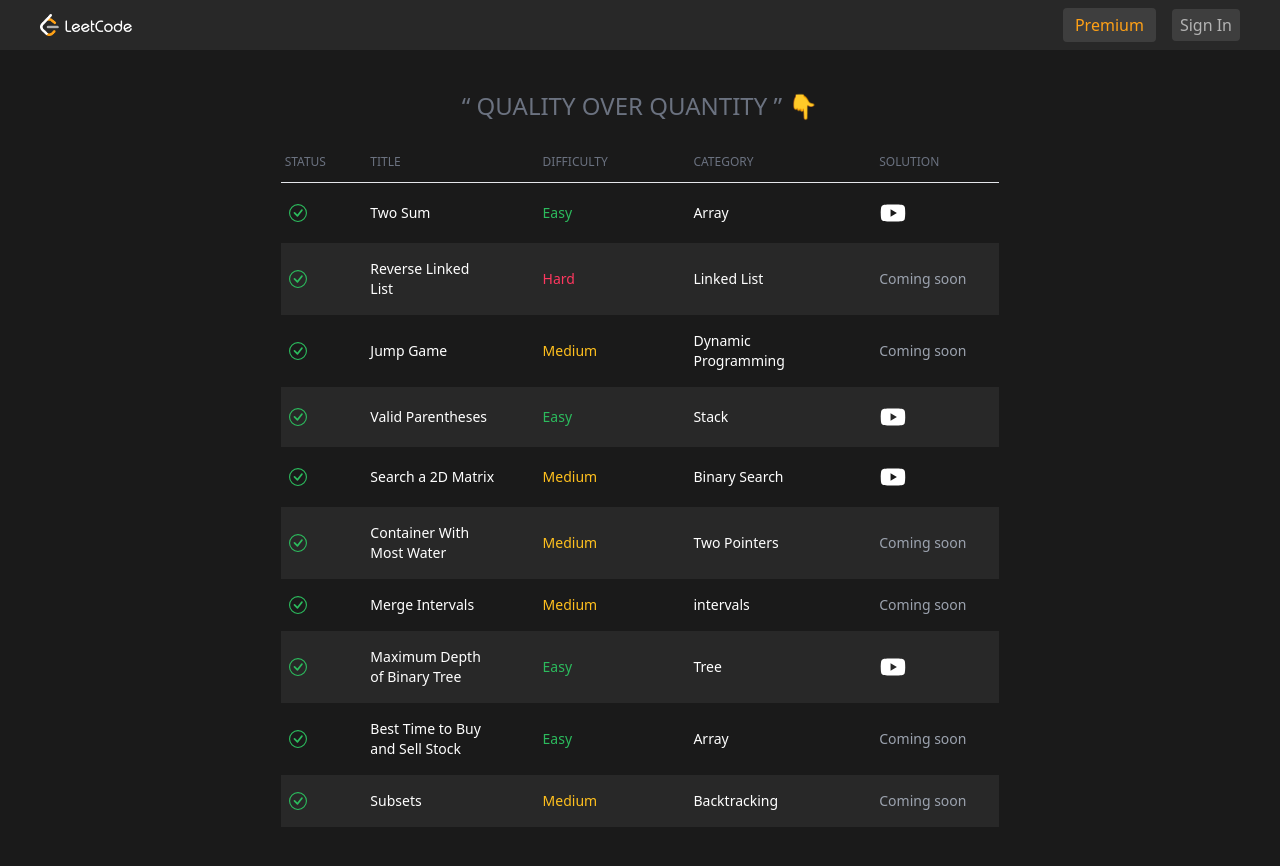
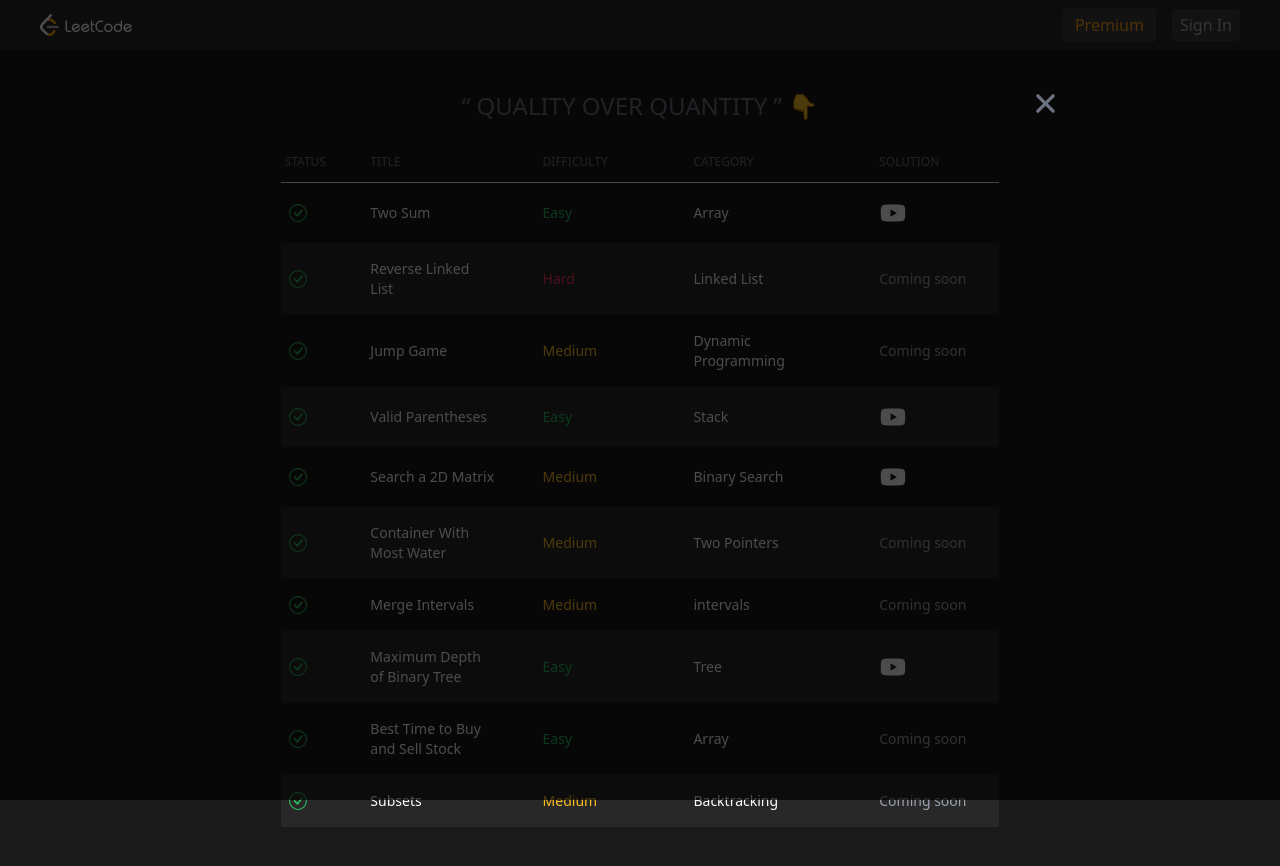
Before and after one commit to abeertech01/leetcode-clone, a Next.js app: page / in a window 1280 px wide. Both pictures are taken after a click on the icon 893 px from the left and 213 px from the top of the page. Built offline with nearby package versions, Linux system fonts and the light colour scheme.

Commit message:
home ui created with youtube problems and youtube modal

```diff
--- a/package.json
+++ b/package.json
@@ -22,6 +22,7 @@
     "react-dom": "18.2.0",
     "react-firebase-hooks": "^5.1.1",
     "react-icons": "^4.10.1",
+    "react-youtube": "^10.1.0",
     "recoil": "^0.7.7",
     "tailwindcss": "3.3.2",
     "typescript": "5.1.6"
--- a/src/components/ProblemsTable/ProblemsTable.tsx
+++ b/src/components/ProblemsTable/ProblemsTable.tsx
@@ -1,13 +1,34 @@
-import React from "react"
+import React, { useEffect, useState } from "react"
 import { problems } from "@/mockProblems/problems"
 import { BsCheckCircle } from "react-icons/bs"
 import { AiFillYoutube } from "react-icons/ai"
 import Link from "next/link"
+import { IoClose } from "react-icons/io5"
+import YouTube from "react-youtube"
 
 type ProblemsTableProps = {}
 
 const ProblemsTable: React.FC<ProblemsTableProps> = () => {
+  const [youtubePlayer, setYouTubePlayer] = useState({
+    isOpen: false,
+    videoId: "",
+  })
+
+  const closeModal = () => {
+    setYouTubePlayer({ isOpen: false, videoId: "" })
+  }
+
+  useEffect(() => {
+    const handleEsc = (e: KeyboardEvent) => {
+      if (e.key === "Escape") closeModal()
+    }
+    window.addEventListener("keydown", handleEsc)
+
+    return () => window.removeEventListener("keydown", handleEsc)
+  }, [])
+
   return (
+    <>
       <tbody className="text-white">
         {problems.map((doc, idx) => {
           const difficultyColor =
@@ -32,13 +53,21 @@
                   {doc.title}
                 </Link>
               </td>
-            <td className={`px-6 py-4 ${difficultyColor}`}>{doc.difficulty}</td>
+              <td className={`px-6 py-4 ${difficultyColor}`}>
+                {doc.difficulty}
+              </td>
               <td className={`px-6 py-4`}>{doc.category}</td>
               <td className={`px-6 py-4`}>
                 {doc.videoId ? (
                   <AiFillYoutube
                     fontSize={"28"}
                     className="cursor-pointer hover:text-red-600"
+                    onClick={() =>
+                      setYouTubePlayer({
+                        isOpen: true,
+                        videoId: doc.videoId as string,
+                      })
+                    }
                   />
                 ) : (
                   <p className="text-gray-400">Coming soon</p>
@@ -48,6 +77,29 @@
           )
         })}
       </tbody>
+      {youtubePlayer.isOpen && (
+        <tfoot className="fixed top-0 left-0 h-screen w-screen flex items-center justify-center">
+          <tr className="bg-black z-10 opacity-70 top-0 left-0 w-screen h-screen absolute"></tr>
+          <tr className="w-full z-50 h-full px-6 relative max-w-4xl">
+            <td className="w-full h-full flex items-center justify-center relative">
+              <div className="w-full relative">
+                <IoClose
+                  fontSize={"35"}
+                  className="cursor-pointer absolute -top-16 right-0"
+                  onClick={closeModal}
+                />
+                <YouTube
+                  videoId={youtubePlayer.videoId}
+                  loading="lazy"
+                  iframeClassName="w-full min-h-[500px]"
+                />
+              </div>
+            </td>
+          </tr>
+        </tfoot>
+      )}
+    </>
   )
 }
+
 export default ProblemsTable
```
Also changed, not shown: 1 other file (tests, documents, lock files or other folders). Lines whose indentation alone changed are shown as unchanged.
